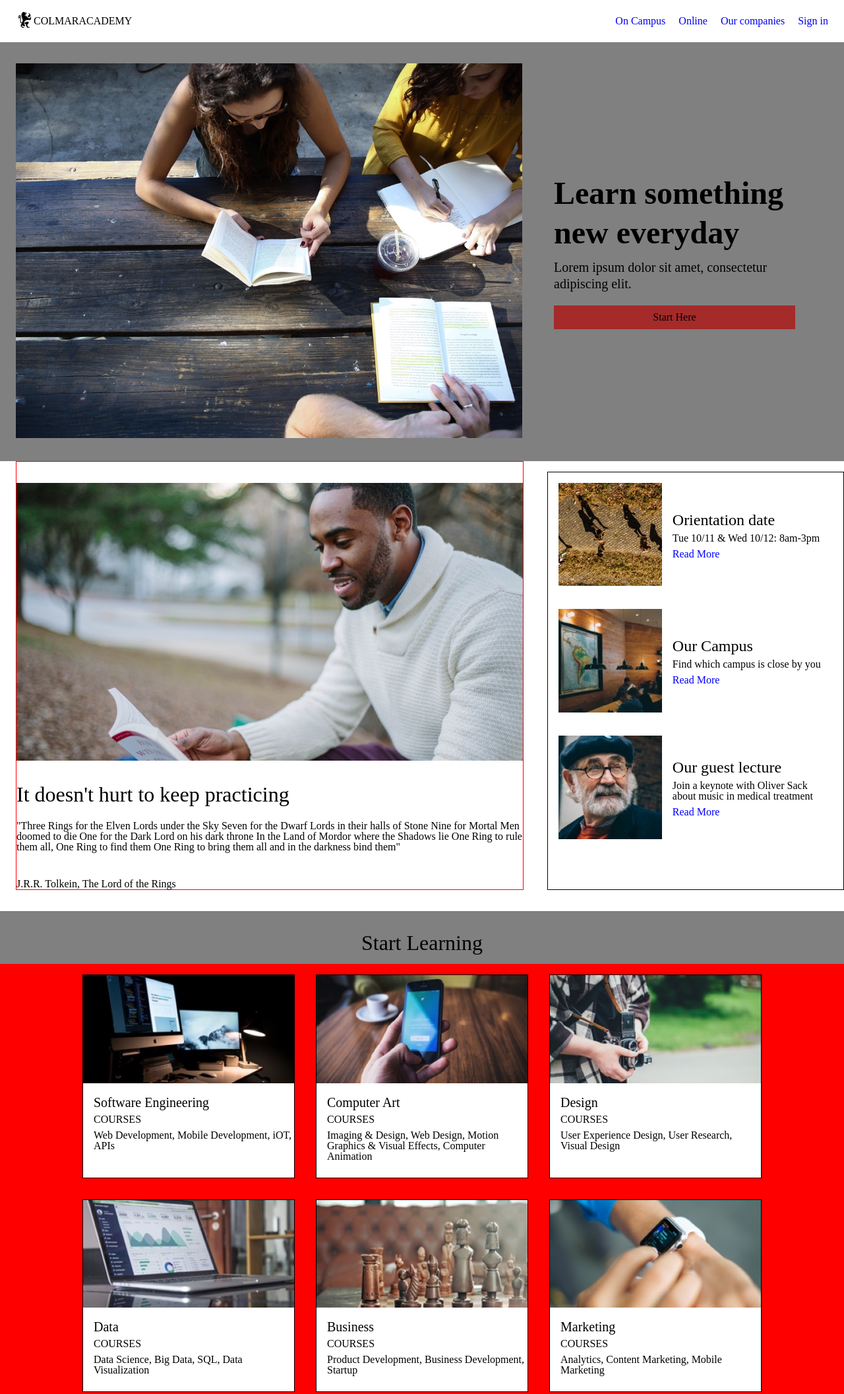
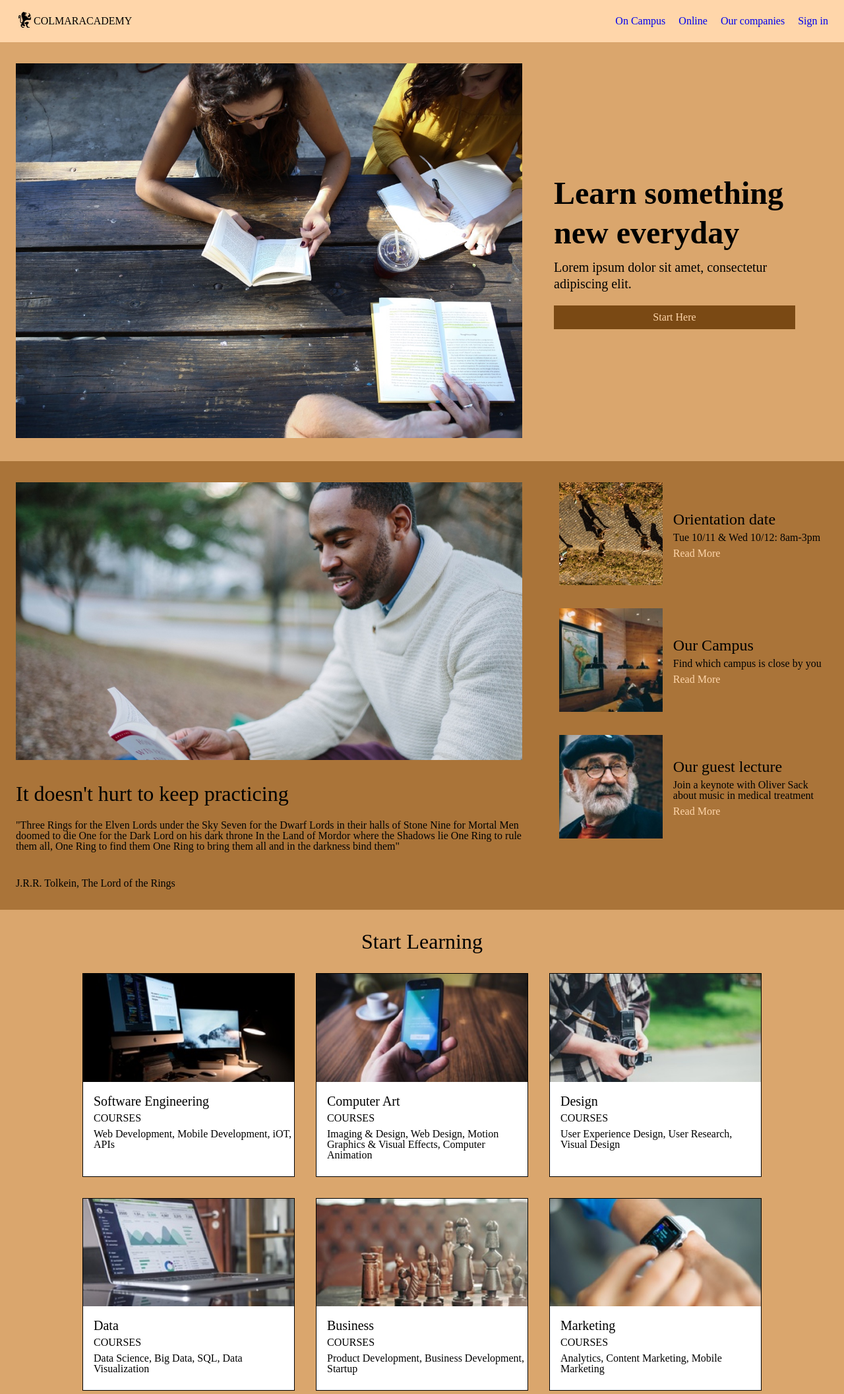
Before and after one commit to graduateddylinder/colmar_academy, a plain HTML site: page index.html in a window 1280 px wide. Shown: the top 2113 px of the page at 66% size. Drawn offline with Linux system fonts and the light colour scheme.

Commit message:
Experiment with new color theme

```diff
--- a/resources/css/style.css
+++ b/resources/css/style.css
@@ -1,3 +1,33 @@
+/* CSS - Cascading Style Sheet */
+/* Palette color codes */
+/* Palette URL: http://paletton.com/#uid=10B0u0kllllaI-wg2rqqDfgvX9a */
+
+/* Feel free to copy&paste color codes to your application */
+
+
+/* As hex codes */
+
+.color-primary-0 { color: #AA7439 }	/* Main Primary color */
+.color-primary-1 { color: #FFD6AA }
+.color-primary-2 { color: #DAA66D }
+.color-primary-3 { color: #7A4914 }
+.color-primary-4 { color: #492600 }
+
+
+
+/* As RGBa codes */
+
+.rgba-primary-0 { color: rgba(170,116, 57,1) }	/* Main Primary color */
+.rgba-primary-1 { color: rgba(255,214,170,1) }
+.rgba-primary-2 { color: rgba(218,166,109,1) }
+.rgba-primary-3 { color: rgba(122, 73, 20,1) }
+.rgba-primary-4 { color: rgba( 73, 38,  0,1) }
+
+
+
+/* Generated by Paletton.com Â© 2002-2014 */
+/* http://paletton.com */
+
 /* Global classes */
 .lrg_img_container {
   display: block;
@@ -20,6 +50,9 @@ header {
   display: flex;
   justify-content: space-between;
   height: 64px;
+  position: fixed;
+  width: 100%;
+  background-color: rgba(255,214,170,1);
 }
 
 header #left_header {
@@ -47,7 +80,8 @@ header nav span a {
 #main_banner.container {
   display: flex;
   flex-direction: row;
-  background-color: grey;
+  background-color: rgba(218,166,109,1);
+  padding-top: 64px;
 }
 
 #main_banner.container .banner_text {
@@ -73,23 +107,24 @@ header nav span a {
   display: flex;
   padding: 8px;
   width: 100%;
-  background-color: brown;
+  background-color: rgba(122, 73, 20,1);
   align-items: center;
   justify-content: center;
   margin-top: 20px;
+  color: rgba(255,214,170,1);
 }
 
 /* Information Section */
 #information.container {
   display: flex;
   justify-content: space-between;
-  margin-bottom: 32px;
+  background-color: rgba(170,116, 57,1);
 }
 
 #information.container .info_main {
   width: 60%;
-  border: 1px solid red;
-  margin: 0 24px;
+  margin: 0 24px 32px 24px;
+
 }
 
 #information.container .info_main .lrg_img_container {
@@ -112,7 +147,6 @@ header nav span a {
 /* redline says 40% here, but doesn't account for margins/padding? how can all of it add up to 100%? */
 #information.container .info_list {
   width: 35%;
-  border: 1px solid black;
   margin-top: 16px;
 }
 
@@ -141,7 +175,7 @@ header nav span a {
 }
 
 #information.container .info_list .info_item span a {
-  color: blue;
+  color: rgba(255,214,170,1);
   text-decoration: none;
   margin-bottom: 32px;
 }
@@ -149,15 +183,13 @@ header nav span a {
 /* Courses Section */
 
 #course_section.container {
-  background-color: grey;
-  padding-bottom: 16px;
-  height: auto;
+  background-color: rgba(218,166,109,1);
+  padding: 32px 0;
 }
 
 #course_section.container h2 {
   text-align: center;
   font-size: 2rem;
-  padding-top: 32px;
 }
 
 #course_section.container .courses_container {
@@ -167,8 +199,7 @@ header nav span a {
   width: auto;
   height: auto;
   max-width: 100%;
-  background-color: red;
-  margin: 16px 0;
+  margin: 16px 0 0 0;
 }
 
 #course_section.container .courses_container .course {
@@ -204,13 +235,14 @@ header nav span a {
 
 /* Thesis Section */
 #thesis_section.container {
-
+  background-color: rgba(170,116, 57,1);
+  padding: 32px 0;
 }
 
 #thesis_section.container h2 {
   text-align: center;
   font-size: 2rem;
-  margin: 32px 0;
+  margin-bottom: 32px;
 }
 
 #thesis_section.container .thesis_container {
```
